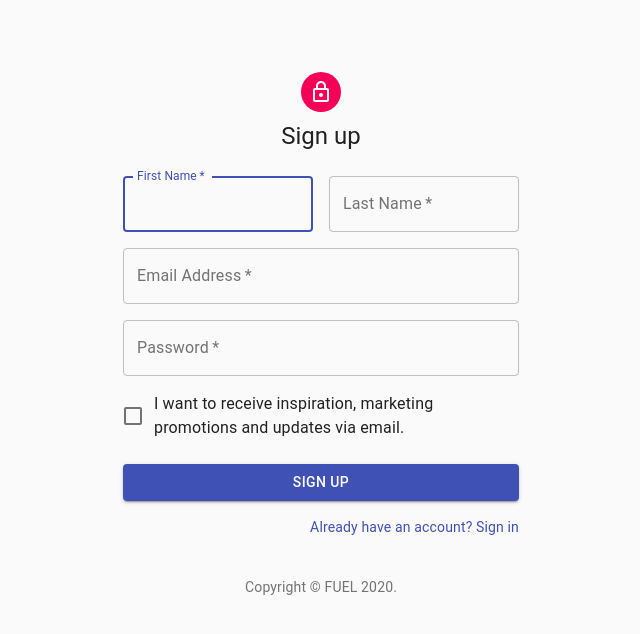
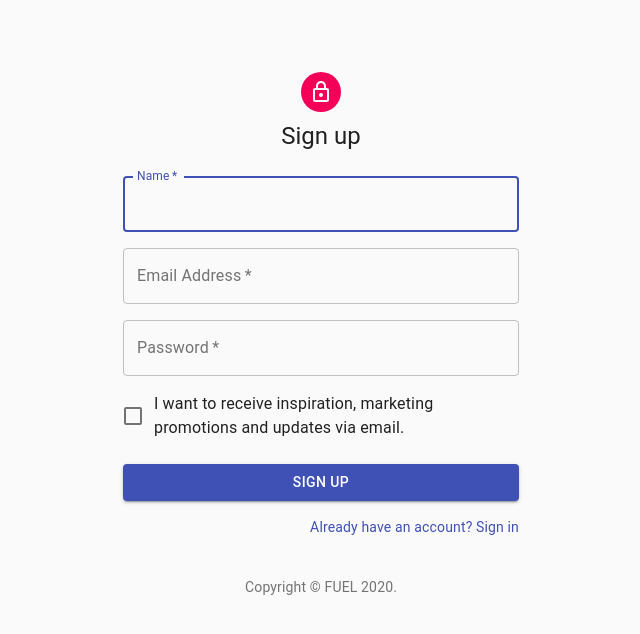
Before and after one commit to dastryyy/FoodLogRepo, a React (Create React App) app: page /register in a window 1280 px wide. Shown: the top 634 px of the page, without its empty margins (319-959 px from the left). Built offline with nearby package versions, Linux system fonts and the light colour scheme.

Commit message:
edited registration frontend and backend

```diff
--- a/src/components/Register.jsx
+++ b/src/components/Register.jsx
@@ -61,27 +61,16 @@
         </Typography>
         <form className={classes.form} noValidate>
           <Grid container spacing={2}>
-            <Grid item xs={12} sm={6}>
+            <Grid item xs={12}>
               <TextField
-                autoComplete="fname"
-                name="firstName"
+                autoComplete="name"
+                name="name"
                 variant="outlined"
                 required
                 fullWidth
-                id="firstName"
-                label="First Name"
+                id="name"
+                label="Name"
                 autoFocus
-              />
-            </Grid>
-            <Grid item xs={12} sm={6}>
-              <TextField
-                variant="outlined"
-                required
-                fullWidth
-                id="lastName"
-                label="Last Name"
-                name="lastName"
-                autoComplete="lname"
               />
             </Grid>
             <Grid item xs={12}>
```
Also changed, not shown: 1 other file (tests, documents, lock files or other folders).
